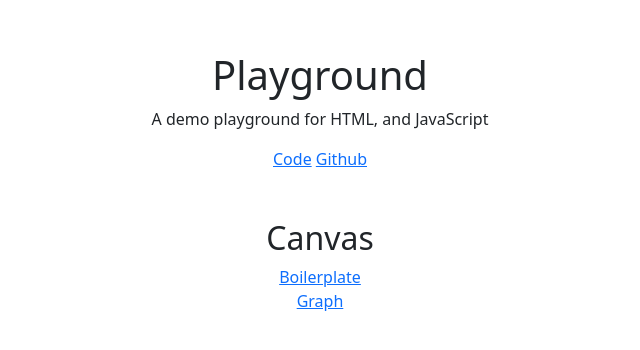
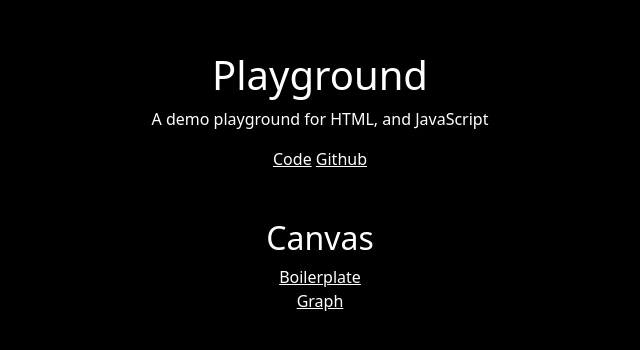
Before and after one commit to JimJ92120/html-css-js, a plain HTML site: page index.html in a window 1280 px wide. Shown: the part 210-560 px from the top of the page, without its empty margins (320-960 px from the left). Drawn offline with nearby package versions, Linux system fonts and the light colour scheme.

Commit message:
feat(home): change theme to dark

```diff
--- a/index.html
+++ b/index.html
@@ -7,13 +7,18 @@
   <link href="https://cdn.jsdelivr.net/npm/bootstrap@5.0.2/dist/css/bootstrap.min.css" rel="stylesheet" integrity="sha384-EVSTQN3/azprG1Anm3QDgpJLIm9Nao0Yz1ztcQTwFspd3yD65VohhpuuCOmLASjC" crossorigin="anonymous">
   <style>
     body {
+      color: #ffffff;
+      background-color: #000000;
       margin: 0;
       padding: 0;
+      display: flex;
+      flex-direction: column;
+      justify-content: center;
+      align-items: center;
       min-height: 100vh;
-      display: flex;
-      justify-content: center;
-      flex-direction: column;
-      align-items: center;
+    }
+    a {
+      color: #ffffff;
     }
     ul {
       list-style-type: none;
```
